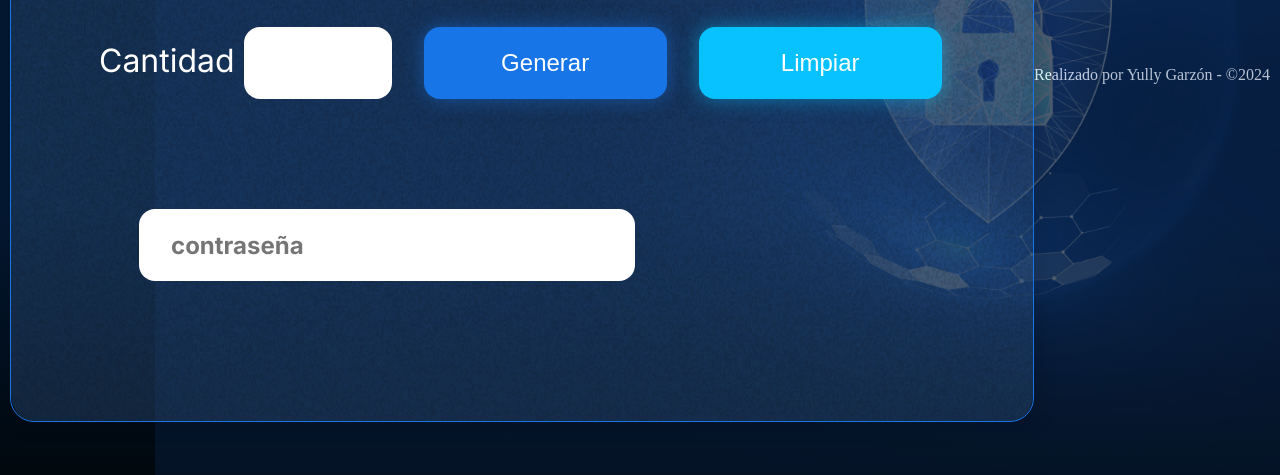
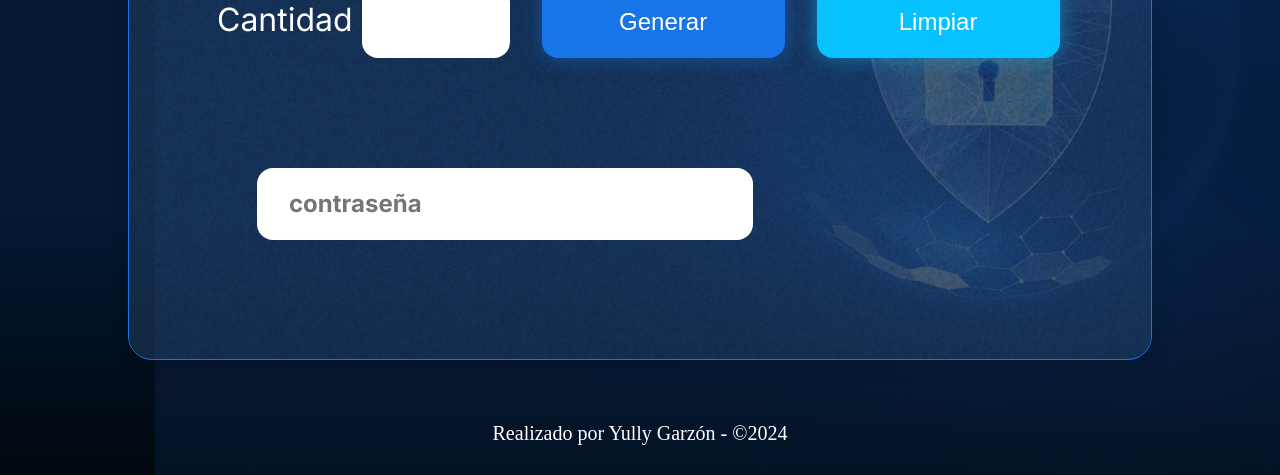
Before and after one commit to yullyvc02/Generador-de-Claves, a plain HTML site: page index.html in a window 1280 px wide. Shown: the part 325-800 px from the top of the page. Drawn offline with Linux system fonts and the light colour scheme.

Commit message:
Update style.css

```diff
--- a/assets/style.css
+++ b/assets/style.css
@@ -7,10 +7,12 @@
 
 body {
     background: linear-gradient(#1354A5 0%, #041832 33.33%, #041832 66.67%, #01080E 100%);
-    height: 100vh;
+    min-height: 100vh;
     display: flex;
+    flex-direction: column;
     align-items: center;
     justify-content: center;
+    margin: 0;
 }
 
 body::before {
@@ -27,6 +29,8 @@ body::before {
 }
 
 .container {
+    flex: 1;
+    margin: 2rem auto;
     width: 80%;
     min-height: 50vh;
     display: flex;
@@ -192,6 +196,18 @@ h1 {
     }
 }
 
+/* Footer*/
+footer {
+    width: 100%;
+    color: white;
+    text-align: center;
+    padding: 30px 0;
+    margin-top: auto;
+    font-size: 20px;
+    z-index: 1;
+
+}
+
 /* Estilos base (mobile first) */
 * {
     box-sizing: border-box;
@@ -260,6 +276,10 @@ body {
     }
 }
 
+.footer p {
+    font-size: 12px;
+}
+
 /* Media Query para Tablets (768px - 991px) */
 @media screen and (min-width: 768px) and (max-width: 991px) {
     .container {
@@ -291,6 +311,7 @@ body {
         margin: 30px 0;
     }
 }
+
 
 /* Media Query para Computadores de Escritorio (992px - 1199px) */
 @media screen and (min-width: 992px) and (max-width: 1199px) {
```
